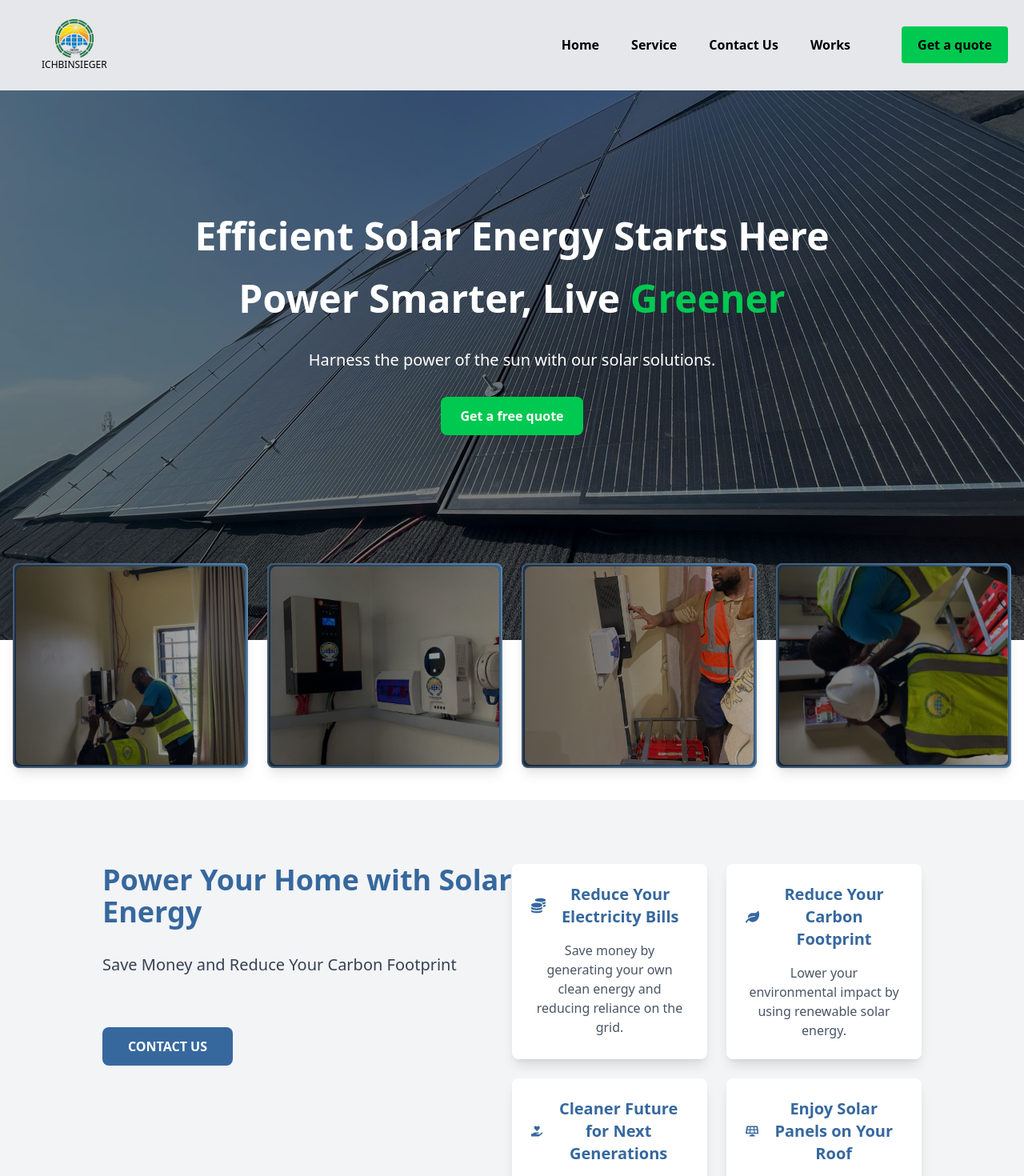
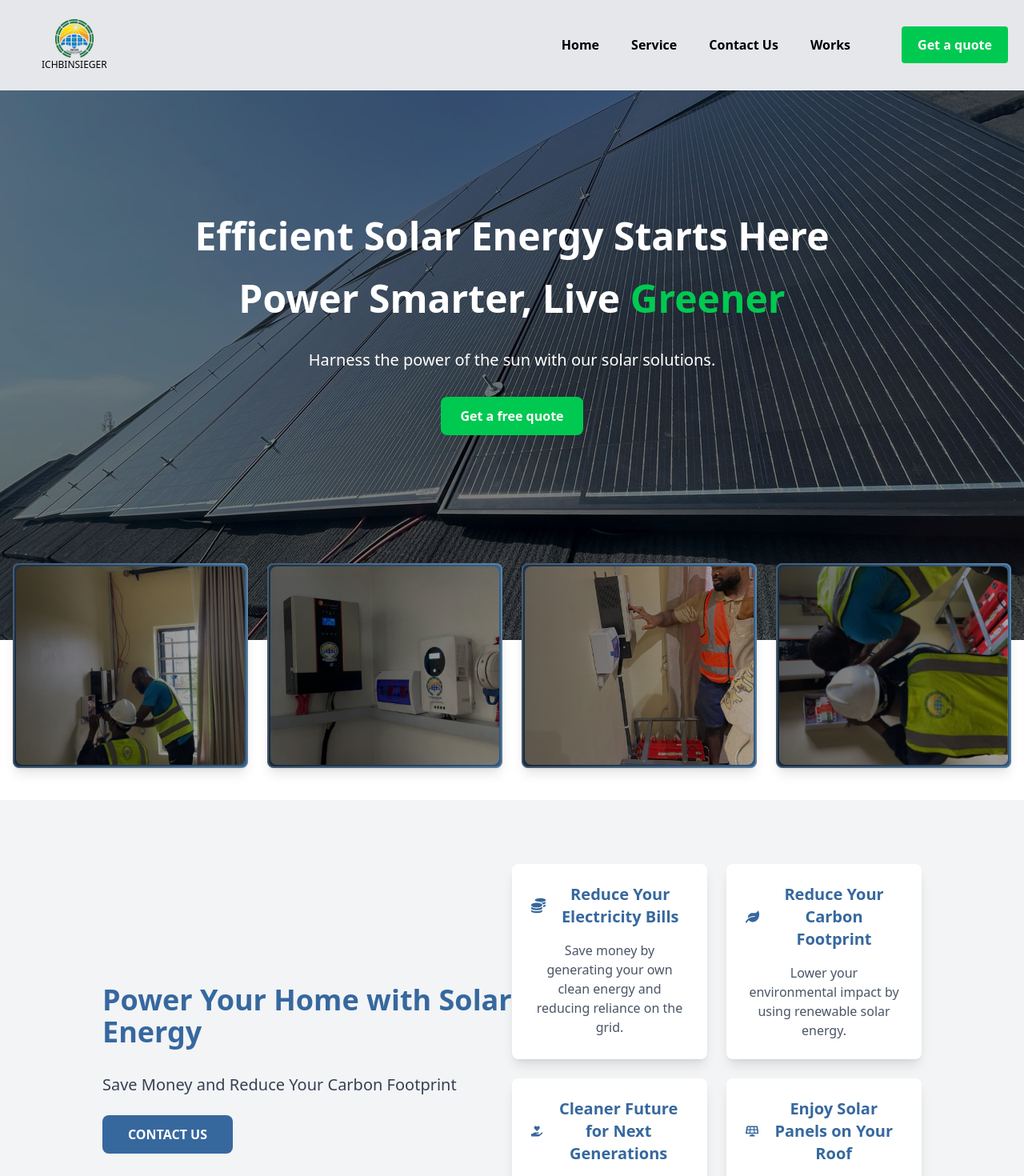
Before and after one commit to ichbinsieger/Ichbinsieger-Solar, a React (Vite) app: page / in a window 1280 px wide. Shown: the top 1470 px of the page at 80% size. Built offline with nearby package versions, Linux system fonts and the light colour scheme.

Commit message:
few changes to style

```diff
--- a/src/ui/ContactUs.tsx
+++ b/src/ui/ContactUs.tsx
@@ -1,4 +1,5 @@
 import  { useState } from "react";
+import { FaInbox, FaWhatsapp } from "react-icons/fa";
 
 function ContactUs() {
     const [message, setMessage] = useState("");
@@ -53,10 +54,10 @@ function ContactUs() {
               type="submit"
               className="px-6 py-2 md:px-8 md:py-3 bg-[#0065A4] text-white font-semibold rounded-sm hover:bg-[#00518a] transition-all focus:outline-none focus:ring-2 focus:ring-[#0065A4] focus:ring-offset-2"
             >
-              Send via Mail
+              Send via Mail <FaInbox className="inline"/>
             </button>
             <a href={whatsappUrl} target="_blank" rel="noopener noreferrer" className="  px-6 py-2 md:px-8 md:py-3 bg-[#0065A4] text-white font-semibold rounded-sm hover:bg-[#00518a] transition-all focus:outline-none focus:ring-2 focus:ring-[#0065A4] focus:ring-offset-2" >
-             Send via WhatsApp
+             Send via whatsapp <FaWhatsapp className="inline "/>
               </a>
           </div>
         </form>
--- a/src/ui/Navigation.tsx
+++ b/src/ui/Navigation.tsx
@@ -44,7 +44,7 @@ function Navigation() {
               <a
                 href='#contact'
                 onClick={() => OpenMenu(false)}
-                className='w-9/12 cursor-pointer flex justify-center items-center bg-green-500 py-3 px-5 rounded font-semibold'
+                className='w-9/12  text-white cursor-pointer flex justify-center items-center bg-green-500 py-3 px-5 rounded font-semibold'
               >
                 Get a quote
               </a>
@@ -56,7 +56,7 @@ function Navigation() {
 
         <a
           href='#contact'
-          className='hidden cursor-pointer md:inline bg-green-500 py-3 px-5 rounded font-semibold'
+          className='hidden cursor-pointer text-white md:inline bg-green-500 py-3 px-5 rounded font-semibold'
         >
           Get a quote
         </a>
--- a/src/ui/Projects.tsx
+++ b/src/ui/Projects.tsx
@@ -94,7 +94,7 @@ function Projects() {
                   {projects.find((p) => p.id === hoverId)!.description}
                 </p>
                 <button
-                  className="mt-6 bg-[#0065A4] text-white px-6 py-2 rounded-lg hover:bg-[#005080] transition-colors duration-300"
+                  className="mt-6 bg-[#0065A4] text-white px-6 py-2 rounded-lg hover:bg-[#005080] transition-colors duration-300 absolute -top-2 right-4"
                   onClick={() => setHoverId(null)}
                 >
                   Close
--- a/src/ui/SolarEnergySection.tsx
+++ b/src/ui/SolarEnergySection.tsx
@@ -9,14 +9,14 @@ function SolarEnergySection() {
         <div className=" py-20 flex justify-center items-center">
       <div className="mx-auto px-4 sm:px-6 lg:px-8 flex flex-col lg:flex-row lg:space-x-0">
 
-        <div className="lg:w-1/2">
+        <div className="lg:w-1/2 flex flex-col justify-center">
 
           <motion.h1
             initial={{ opacity: 0, y: -50 }}
             whileInView={{ opacity: 1, y: 0 }}
             transition={{ duration: 1 }}
             viewport={{ once: true }}
-            className=" text-2xl md:text-4xl font-bold text-center md:text-left text-[#36689E] mb-8"
+            className=" text-2xl md:text-4xl font-bold text-center md:text-left   text-[#36689E] mb-8"
           >
             Power Your Home with Solar Energy
           </motion.h1>
@@ -27,7 +27,7 @@ function SolarEnergySection() {
             whileInView={{ opacity: 1, y: 0 }}
             transition={{ duration: 1, delay: 0.2 }}
             viewport={{ once: true }}
-            className="text-base md:text-xl text-center md:text-left text-gray-700 mb-16"
+            className="text-base md:text-xl text-center md:text-left text-gray-700 md:mb-1 mb-16"
           >
             Save Money and Reduce Your Carbon Footprint
           </motion.p>
@@ -37,7 +37,7 @@ function SolarEnergySection() {
             whileInView={{ opacity: 1, scale: 1 }}
             transition={{ duration: 0.8, delay: 1.2 }}
             viewport={{ once: true }}
-            className="flex items-center md:items-start justify-center md:justify-start mt-16"
+            className="flex items-center md:items-start justify-center md:justify-start mt-16 md:mt-5"
           >
             <button className="bg-[#36689E] text-white px-8 py-3 rounded-lg text-base font-semibold hover:bg-[#4F8EC9] transition-colors duration-300">
               CONTACT US
@@ -47,7 +47,7 @@ function SolarEnergySection() {
 
 
         <div className="lg:w-1/2 mt-16 lg:mt-0">
-          <div className="grid grid-cols-1 md:grid-cols-2 gap-6">
+          <div className="grid grid-cols-1 md:grid-cols-2  gap-6">
             <motion.div
               initial={{ opacity: 0, y: 50 }}
               whileInView={{ opacity: 1, y: 0 }}
```
